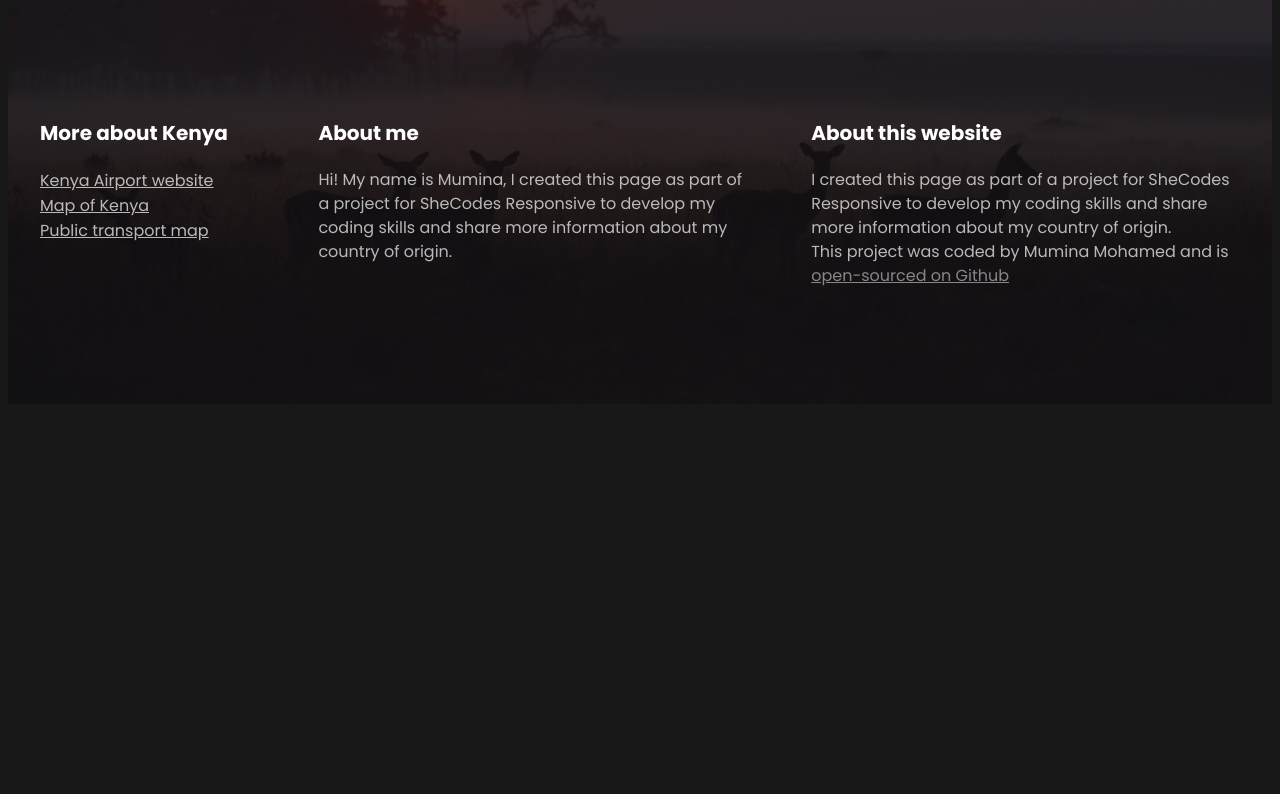
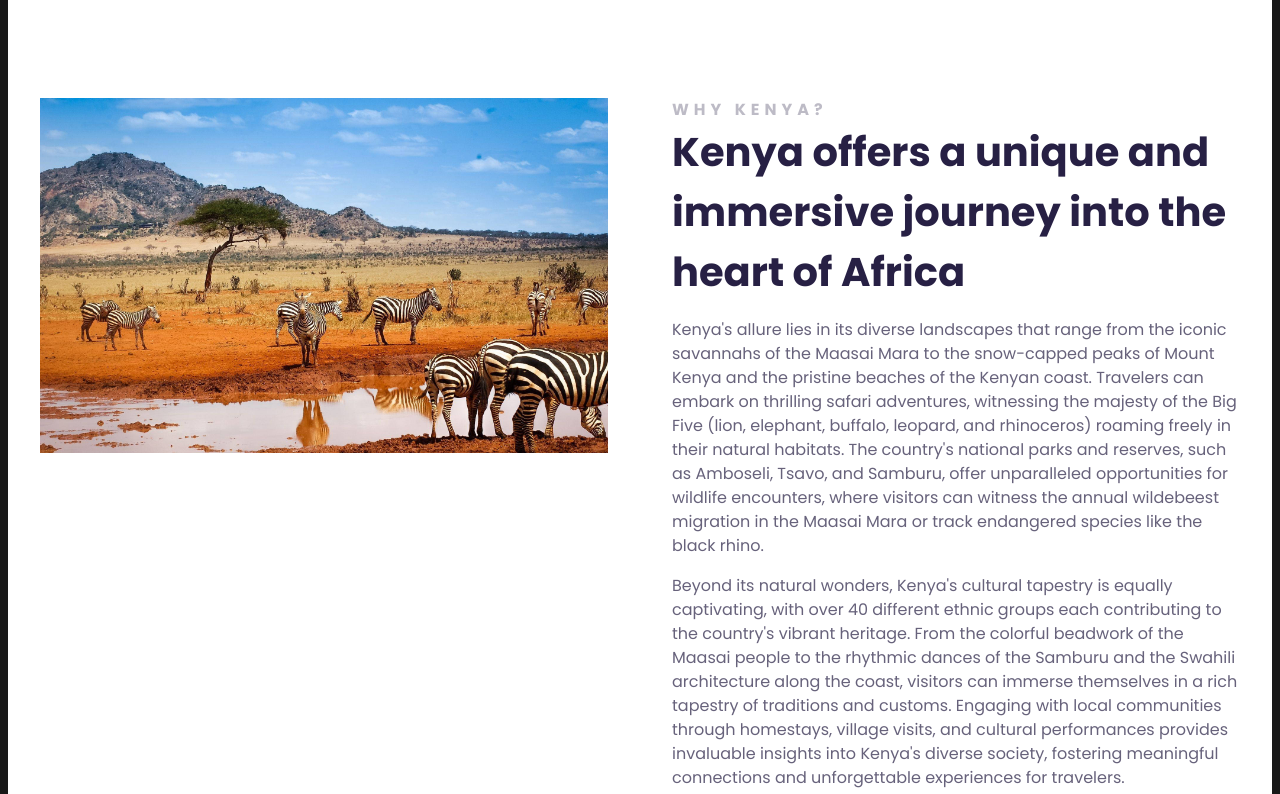
Before and after one commit to Mumina033/travel-project, a plain HTML site: page index.html in a window 1280 px wide. Shown: the part 715-1509 px from the top of the page. Before the commit the page ends 1127 px from the top, so only its background shows below. Drawn offline with Linux system fonts and the light colour scheme.

Commit message:
worked on the main section

```diff
--- a/index.html
+++ b/index.html
@@ -20,9 +20,46 @@
         <h2>Discover Kenya's Breathtaking Landscapes</h2>
         <a href="#more">Learn more</a>
       </header>
+      <main>
+        <section class="grid grid-2-columns">
+          <img src="images/zebras.png" class="zebras" alt="Kenya Wildlife" />
+          <div>
+            <h2>Why Kenya?</h2>
+            <h3>
+              Kenya offers a unique and immersive journey into the heart of
+              Africa
+            </h3>
+            <p>
+              Kenya's allure lies in its diverse landscapes that range from the
+              iconic savannahs of the Maasai Mara to the snow-capped peaks of
+              Mount Kenya and the pristine beaches of the Kenyan coast.
+              Travelers can embark on thrilling safari adventures, witnessing
+              the majesty of the Big Five (lion, elephant, buffalo, leopard, and
+              rhinoceros) roaming freely in their natural habitats. The
+              country's national parks and reserves, such as Amboseli, Tsavo,
+              and Samburu, offer unparalleled opportunities for wildlife
+              encounters, where visitors can witness the annual wildebeest
+              migration in the Maasai Mara or track endangered species like the
+              black rhino.
+            </p>
+            <p>
+              Beyond its natural wonders, Kenya's cultural tapestry is equally
+              captivating, with over 40 different ethnic groups each
+              contributing to the country's vibrant heritage. From the colorful
+              beadwork of the Maasai people to the rhythmic dances of the
+              Samburu and the Swahili architecture along the coast, visitors can
+              immerse themselves in a rich tapestry of traditions and customs.
+              Engaging with local communities through homestays, village visits,
+              and cultural performances provides invaluable insights into
+              Kenya's diverse society, fostering meaningful connections and
+              unforgettable experiences for travelers.
+            </p>
+          </div>
+        </section>
+      </main>
     </div>
     <footer>
-      <section class="grid">
+      <section class="grid grid-3-columns-with-first-narrow">
         <div>
           <h3>More about Kenya</h3>
           <ul>
--- a/src/style.css
+++ b/src/style.css
@@ -9,8 +9,16 @@ body {
 
 .grid {
   display: grid;
+
+  grid-gap: 64px;
+}
+
+.grid-2-columns {
+  grid-template-columns: 1fr 1fr;
+}
+
+.grid-3-columns-with-first-narrow {
   grid-template-columns: 1fr 2fr 2fr;
-  grid-gap: 64px;
 }
 
 header {
@@ -58,6 +66,43 @@ header a {
   text-transform: uppercase;
 }
 
+.zebras {
+  max-width: 100%;
+  display: inline-block;
+}
+
+main {
+  background-color: white;
+}
+
+main h2 {
+  font-weight: 700;
+  font-size: 16px;
+  line-height: 1.5;
+  margin: 0;
+  letter-spacing: 5px;
+  color: #272044;
+  opacity: 0.3;
+  text-transform: uppercase;
+}
+
+main h3 {
+  font-weight: 700;
+  font-size: 40px;
+  line-height: 1.5;
+  margin: 0;
+  color: #272044;
+}
+
+main p {
+  font-style: normal;
+  font-weight: 400;
+  font-size: 16px;
+  line-height: 1.5;
+  color: #272044;
+  opacity: 0.7;
+}
+
 footer {
   color: white;
   background-image: linear-gradient(
@@ -67,12 +112,12 @@ footer {
     url("../images/deers.jpg");
   background-repeat: no-repeat;
   background-size: cover;
-  padding: 100px 0;
 }
 
 section {
   max-width: 1200px;
   margin: 0 auto;
+  padding: 100px 0;
 }
 
 footer h3 {
@@ -117,4 +162,12 @@ footer a {
   header h3 {
     font-size: 12px;
   }
+
+  .grid {
+    grid-template-columns: 1fr;
+    grid-gap: 32px;
+  }
+  section {
+    padding: 30px;
+  }
 }
```
